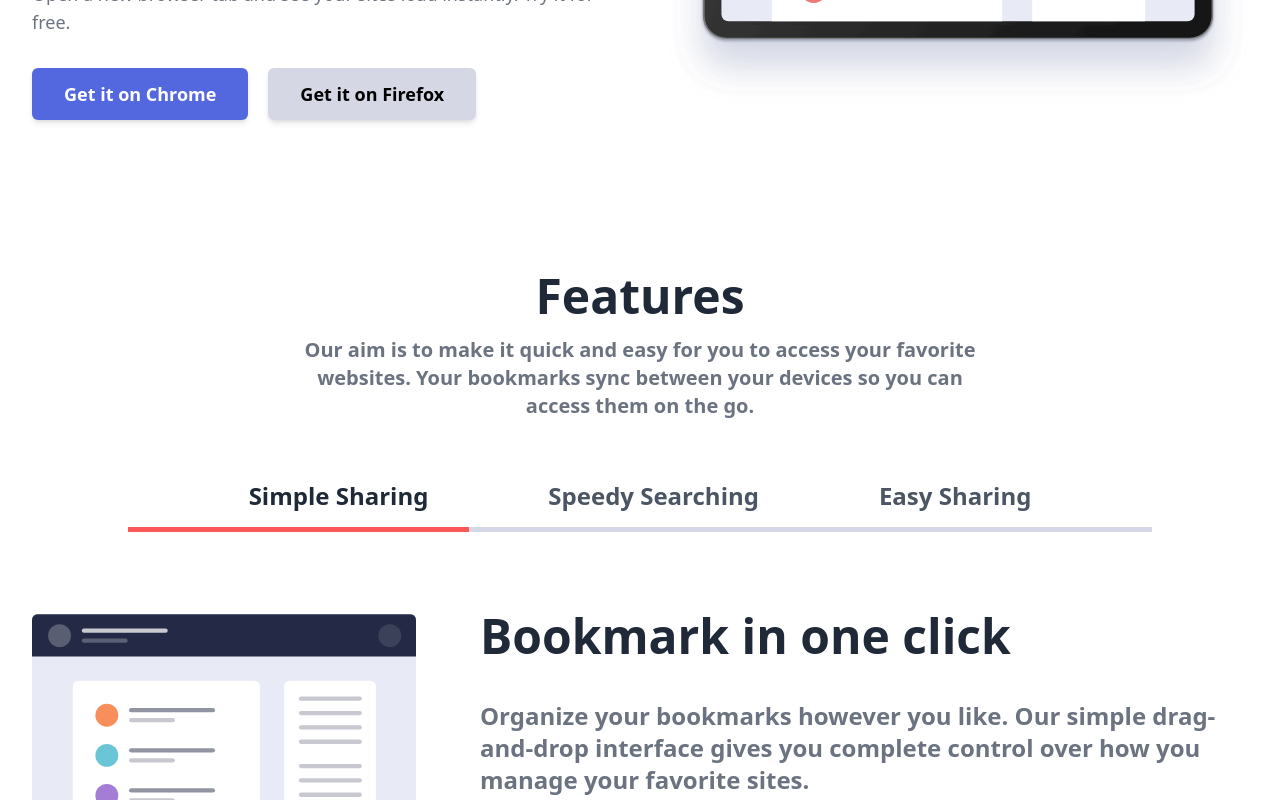
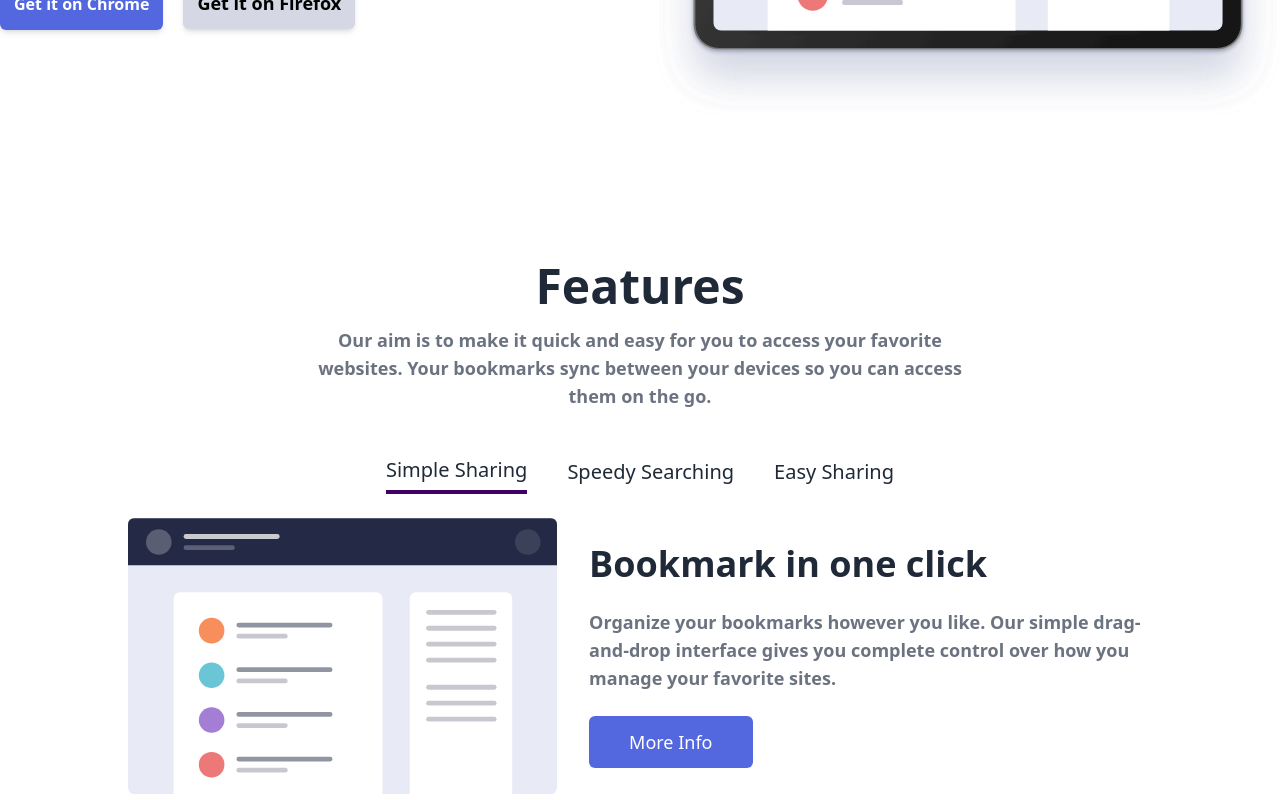
Before and after one commit to springboot20/booking-template, a React (Create React App) app: page / in a window 1280 px wide. Shown: the part 560-1360 px from the top of the page. Built offline with nearby package versions, Linux system fonts and the light colour scheme.

Commit message:
section modified

```diff
--- a/src/components/features/Features.jsx
+++ b/src/components/features/Features.jsx
@@ -1,96 +1,111 @@
-import React, { useState } from 'react';
-import { Disclosure } from '@headlessui/react';
-import Button from '../buttons/Button';
-import SimpleBookmarking from './SimpleBookmarking';
-import EasySharing from './EasySharing';
-import SpeedySearching from './SpeedySearching';
+import React, { useState } from "react";
+import { Tab } from "@headlessui/react";
+import Button from "../buttons/Button";
+import SimpleBookmarking from "./SimpleBookmarking";
+import EasySharing from "./EasySharing";
+import SpeedySearching from "./SpeedySearching";
+
+const clx = (...classnames) => classnames.filter(Boolean).join(" ");
+
+const Tabs = ({ setView }) => {
+  return (
+    <Tab.Group>
+      <Tab.List className={"gap-10  flex justify-center items-center"}>
+        <Tab as={React.Fragment}>
+          {({ selected }) => (
+            <Button
+              onClick={() => setView("simple-bookmark")}
+              className={clx(
+                selected && "text-gray-600 border-b-4 border-[#400167]",
+                "focus:outline-none text-xl text-gray-800 font-satoshi font-medium py-1.5",
+              )}
+            >
+              Simple Sharing
+            </Button>
+          )}
+        </Tab>
+
+        <Tab as={React.Fragment}>
+          {({ selected }) => (
+            <Button
+              onClick={() => setView("speedy-searching")}
+              className={clx(
+                selected && "text-gray-600 border-b-4 border-[#400167]",
+                "focus:outline-none text-xl text-gray-800 font-satoshi font-medium py-1.5",
+              )}
+            >
+              Speedy Searching
+            </Button>
+          )}
+        </Tab>
+
+        <Tab as={React.Fragment}>
+          {({ selected }) => (
+            <Button
+              onClick={() => setView("easy-sharing")}
+              className={clx(
+                selected && "text-gray-600 border-b-4 border-[#400167]",
+                "focus:outline-none text-xl text-gray-800 font-satoshi font-medium py-1.5",
+              )}
+            >
+              Easy Sharing
+            </Button>
+          )}
+        </Tab>
+      </Tab.List>
+
+      <Tab.Panels className="mt-6">
+        <Tab.Panel>
+          <SimpleBookmarking
+            className={`flex flex-col h-full justify-center lg:flex-row items-center gap-8`}
+          />
+        </Tab.Panel>
+
+        <Tab.Panel>
+          <SpeedySearching
+            className={`flex flex-col h-full justify-center lg:flex-row items-center gap-8`}
+          />
+        </Tab.Panel>
+
+        <Tab.Panel>
+          <EasySharing
+            className={`flex flex-col h-full justify-center lg:flex-row items-center gap-8`}
+          />
+        </Tab.Panel>
+      </Tab.Panels>
+    </Tab.Group>
+  );
+};
 
 const Features = () => {
-  const [view, setView] = useState('simple-bookmark');
+  const [view, setView] = useState("simple-bookmark");
 
   return (
-    <section className='mt-28 relative top-28 lg:h-[calc(100vh-7rem)] px-3 sm:px-6 lg:px-8 lg:mt-0'>
-      <div className='grid grid-cols-1 mx-auto max-w-12xl place-items-center place-content-center lg:h-full gap-10'>
-        <article className='max-w-2xl mx-auto'>
-          <h1 className='text-center text-5xl mb-4 font-semibold text-gray-800'> Features</h1>
-          <p className='text-center text-xl font-semibold text-gray-500 md:pb-14 lg:pb-0'>
-            Our aim is to make it quick and easy for you to access your favorite websites. Your bookmarks sync between
-            your devices so you can access them on the go.
+    <section className="relative xl:h-screen">
+      <div className="grid grid-cols-1 mx-auto max-w-7xl place-items-center place-content-center lg:h-full gap-10">
+        <article className="max-w-2xl mx-auto">
+          <h1 className="text-center text-5xl mb-4 font-semibold text-gray-800"> Features</h1>
+          <p className="text-center text-lg font-semibold text-gray-500 md:pb-14 lg:pb-0">
+            Our aim is to make it quick and easy for you to access your favorite websites. Your
+            bookmarks sync between your devices so you can access them on the go.
           </p>
         </article>
-        <article className='max-w-12xl mx-auto overflow-hidden relative'>
-          <div className='max-w-5xl mx-auto'>
-            <div className='md:hidden'>
-              <Disclosure as='nav' className={`flex flex-col items-center justify-center relative `}>
-                <Button
-                  className={`nav-btn relative px-10 py-5 h-full hover:text-soft-red divide-y-2 divide-gray-600 transition-all text-2xl font-semibold text-gray-60 text-center ${
-                    view === 'simple-bookmark' ? 'features-item text-soft-red active' : 'text-gray-800'
-                  }`}
-                  onClick={() => setView('simple-bookmark')}>
-                  Simple Sharing
-                </Button>
-                <Button
-                  className={`nav-btn relative px-10 py-5 h-full hover:text-soft-red divide-y-2 divide-gray-600 transition-all text-2xl font-semibold text-gray-600 text-center ${
-                    view === 'speedy-searching' ? 'features-item text-soft-red active' : 'text-gray-800'
-                  }`}
-                  onClick={() => setView('speedy-searching')}>
-                  Speedy Searching
-                </Button>
-                <Button
-                  className={`nav-btn relative px-10 py-5 h-full  hover:text-soft-red divide-y-2 divide-gray-600 transition-all text-2xl font-semibold text-gray-600 text-center ${
-                    view === 'easy-sharing' ? 'features-item text-soft-red active' : 'text-gray-800'
-                  }`}
-                  onClick={() => setView('easy-sharing')}>
-                  Easy Sharing
-                </Button>
-              </Disclosure>
-            </div>
-            <div className='hidden md:block'>
-              <Disclosure
-                as='nav'
-                className={`features-navigation flex flex-row space-x-10 items-center justify-center relative transition-all ease-linear ease  ${
-                  view === 'simple-bookmark'
-                    ? 'md:simple-bookmark'
-                    : view === 'speedy-searching'
-                    ? 'md:speedy-searching'
-                    : 'md:easy-sharing'
-                }`}>
-                <Button
-                  className={`relative px-10 py-5 h-full hover:text-soft-red transition-all text-2xl font-semibold text-gray-600 ${
-                    view === 'simple-bookmark' ? 'features-item text-gray-800' : ''
-                  }`}
-                  onClick={() => setView('simple-bookmark')}>
-                  Simple Sharing
-                </Button>
-                <Button
-                  className={`relative px-10 py-5 h-full hover:text-soft-red transition-all text-2xl font-semibold text-gray-600 ${
-                    view === 'speedy-searching' ? 'features-item text-gray-800' : ''
-                  }`}
-                  onClick={() => setView('speedy-searching')}>
-                  Speedy Searching
-                </Button>
-                <Button
-                  className={`relative px-10 py-5 h-full hover:text-soft-red transition-all text-2xl font-semibold text-gray-600 ${
-                    view === 'easy-sharing' ? 'features-item text-gray-800' : ''
-                  }`}
-                  onClick={() => setView('easy-sharing')}>
-                  Easy Sharing
-                </Button>
-              </Disclosure>
-            </div>
+        <article className="max-w-12xl mx-auto overflow-hidden relative">
+          <div className="max-w-5xl mx-auto">
+            <Tabs setView={setView} />
           </div>
-          <div className='mt-12 w-full'>
-            {view === 'simple-bookmark' ? (
+          <div className="hidden mt-12 w-full">
+            {view === "simple-bookmark" ? (
               <SimpleBookmarking
                 className={`flex flex-col lg:flex-row items-center space-y-8 lg:space-x-16 transition-al ease`}
               />
-            ) : view === 'speedy-searching' ? (
+            ) : view === "speedy-searching" ? (
               <SpeedySearching
-                className={`flex flex-col lg:flex-row items-center space-y-8 lg:space-x-16 transition-all ease`}
+                className={`flex flex-col h-full justify-center lg:flex-row items-center gap-8`}
               />
             ) : (
               <EasySharing
-                className={`flex flex-col lg:flex-row items-center space-y-8 lg:space-x-16 transition-all ease`}
+                className={`flex flex-col h-full justify-center lg:flex-row items-center gap-8`}
               />
             )}
           </div>
--- a/src/components/features/SimpleBookmarking.jsx
+++ b/src/components/features/SimpleBookmarking.jsx
@@ -1,21 +1,23 @@
-import React from 'react';
-import { TabOneIllustration } from '../image-exports/Images';
-import Button from '../buttons/Button';
-import PropTypes from 'prop-types';
+import React from "react";
+import { TabOneIllustration } from "../image-exports/Images";
+import Button from "../buttons/Button";
+import PropTypes from "prop-types";
 
 const SimpleBookmarking = ({ className }) => {
   return (
     <div className={className}>
-      <article>
-        <img src={TabOneIllustration} alt='' />
+      <article className="h-full w-full">
+        <img src={TabOneIllustration} alt="" className="h-full" />
       </article>
-      <article className='max-w-3xl'>
-        <h1 className='text-5xl font-bold text-gray-800 pb-10 text-center lg:text-left'>Bookmark in one click</h1>
-        <p className='text-2xl text-grayish font-semibold pb-10 text-gray-500 md:text-center lg:text-left'>
-          Organize your bookmarks however you like. Our simple drag-and-drop interface gives you complete control over
-          how you manage your favorite sites.
+      <article className="max-w-3xl space-y-6">
+        <h1 className="text-4xl font-bold text-gray-800 text-center lg:text-left">
+          Bookmark in one click
+        </h1>
+        <p className="text-lg text-grayish font-semibold text-gray-500 md:text-center lg:text-left">
+          Organize your bookmarks however you like. Our simple drag-and-drop interface gives you
+          complete control over how you manage your favorite sites.
         </p>
-        <Button className='hidden lg:inline-block px-10 hover:bg-blue-700 transition-all ease py-4 rounded-md bg-soft-blue text-white text-xl font-medium'>
+        <Button className="hidden lg:inline-block px-10 hover:bg-blue-700 transition-all ease py-3 rounded-md bg-soft-blue text-white text-lg font-medium transition-colors">
           More Info
         </Button>
       </article>
--- a/src/components/hero/Hero.jsx
+++ b/src/components/hero/Hero.jsx
@@ -1,30 +1,30 @@
-import React from 'react';
-import Button from '../buttons/Button';
-import { HeroIllustration } from '../image-exports/Images';
+import React from "react";
+import Button from "../buttons/Button";
+import { HeroIllustration } from "../image-exports/Images";
 
 const Hero = () => {
   return (
-    <section className='relative top-28 sm:px-6 px-3 lg:px-8 mt-20 lg:mt-0 lg:h-[calc(100vh-7rem)]'>
-      <div className='max-w-7xl mx-auto grid grid-cols-1 lg:grid-cols-2 gap-14 max-w-12xl mx-auto items-center place-content-center lg:h-full'>
-        <article className='order-2 lg:order-1'>
-          <h1 className='text-6xl font-bold leading-snug text-center lg:text-left'>
+    <section className="relative xl:top-28 xl:h-[calc(100vh-7rem)]">
+      <div className="max-w-7xl mx-auto grid grid-cols-1 px-4 xl:px-0 lg:grid-cols-2 gap-8 items-center place-content-center lg:h-full">
+        <article className="order-2 lg:order-1">
+          <h1 className="text-3xl sm:text-5xl font-bold text-very-dark-blue text-center lg:text-left">
             A Simple Bookmark Manager
           </h1>
-          <p className='text-gray-500 text-lg font-medium text-center lg:text-left py-8'>
-            A clean and simple interface to organize your favorite websites. Open a new browser tab and see your sites
-            load instantly. Try it for free.
+          <p className="text-gray-500 text-lg font-medium text-center lg:text-left py-8">
+            A clean and simple interface to organize your favorite websites. Open a new browser tab
+            and see your sites load instantly. Try it for free.
           </p>
-          <div className='space-x-2 sm:space-x-5 text-center lg:text-left'>
-            <Button className='lg:inline-block px-8 py-3 rounded-md shadow-md bg-soft-blue hover:bg-transparent hover:ring-2 hover:ring-soft-blue hover:text-soft-blue transition-all ease text-white text-lg font-bold'>
+          <div className="space-x-4 sm:space-x-5 text-center lg:text-left">
+            <Button className="lg:inline-block px-3.5 w-fit py-3.5 rounded-md shadow-md bg-soft-blue hover:bg-transparent hover:ring-2 hover:ring-soft-blue hover:text-soft-blue transition-all ease text-white text-base font-bold">
               Get it on Chrome
             </Button>
-            <Button className='lg:inline-block px-8 py-3 rounded-md bg-grayish-blue text-lg font-bold hover:bg-transparent hover:ring-2 hover:ring-grayish-blue shadow-md transition-all ease'>
+            <Button className="lg:inline-block px-3.5 w-fit py-3 rounded-md bg-grayish-blue text-lg font-bold hover:bg-transparent hover:ring-2 hover:ring-grayish-blue shadow-md transition-all ease">
               Get it on Firefox
             </Button>
           </div>
         </article>
-        <article className='order-1 lg:order-2'>
-          <img src={HeroIllustration} alt='' className='block w-full' />
+        <article className="order-1 lg:order-2">
+          <img src={HeroIllustration} alt="" className="block w-full" />
         </article>
       </div>
     </section>
--- a/src/components/navigation/NavBar.jsx
+++ b/src/components/navigation/NavBar.jsx
@@ -70,7 +70,7 @@ const NavBar = () => {
         <>
           <div className='mx-auto px-4 max-w-7xl mx-auto'>
             <div className='relative flex h-20 sm:h-24 items-center justify-between w-full'>
-              <div className='absolute inset-y-0 left-0 flex items-center sm:hidden'>
+              <div className='absolute inset-y-0 right-0 flex items-center sm:hidden'>
                 {/* Mobile menu button*/}
                 <Disclosure.Button className='relative inline-flex items-center justify-center rounded-md p-2 text-gray-800 hover:bg-gray-700 hover:text-white focus:outline-none focus:ring-2 focus:ring-inset focus:ring-white'>
                   <span className='absolute -inset-0.5' />
```
Also changed, not shown: src/components/features/EasySharing.jsx (+14 -12 lines), src/components/features/SpeedySearching.jsx (+14 -12 lines).
